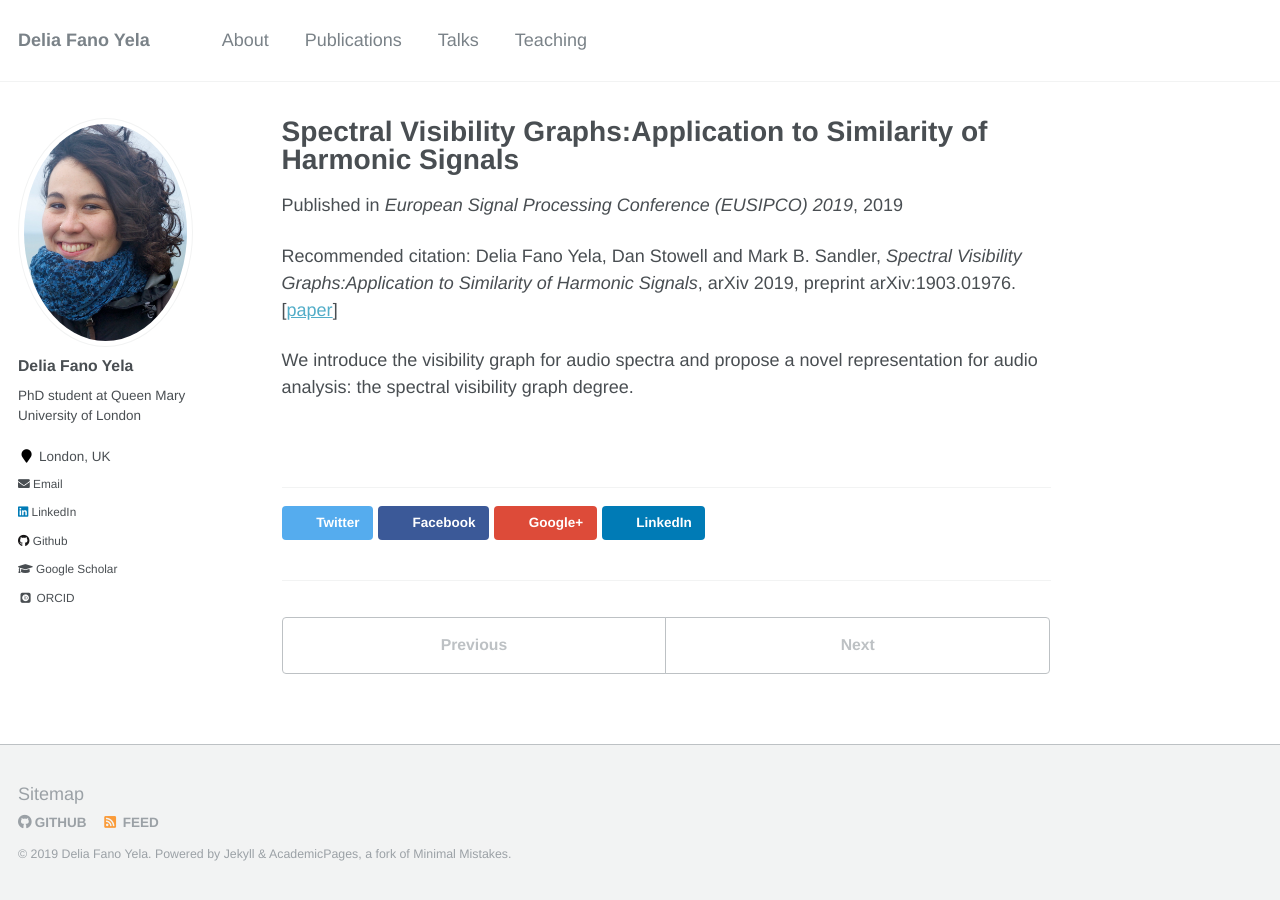
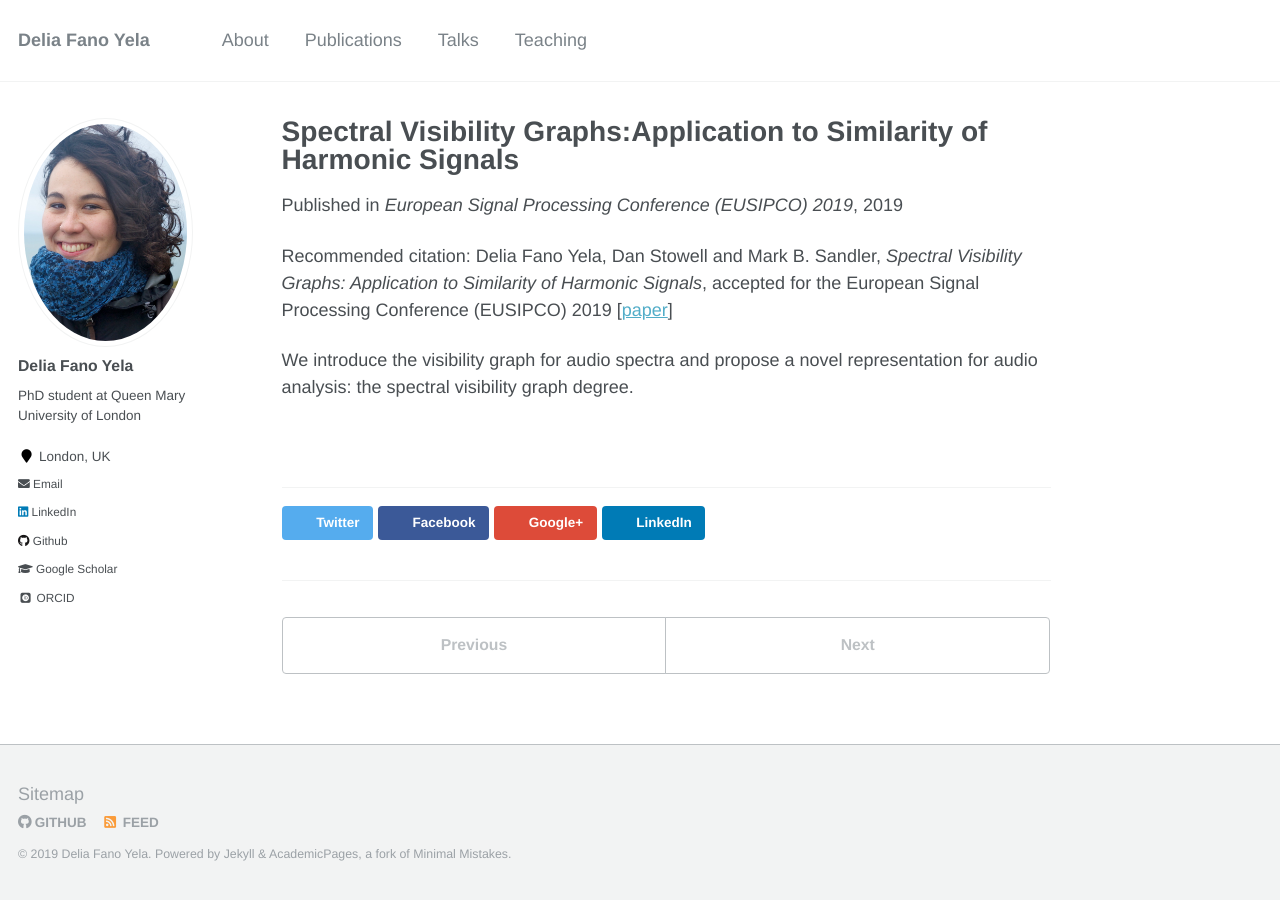
Before and after one commit to wil-j-wil/wil-j-wil2.github.io, a Jekyll site: the page built from _publications/2019-05-03-paper-title-number-1.md, in a window 1280 px wide. Built offline with Jekyll 4.4.1, drawn with Linux system fonts in a browser that asks for light colours; some web fonts are replaced.

Commit message:
citation typo

```diff
--- a/_publications/2019-05-03-paper-title-number-1.md
+++ b/_publications/2019-05-03-paper-title-number-1.md
@@ -8,6 +8,6 @@ date: 2019-05-03
 year: 2019
 venue: 'European Signal Processing Conference (EUSIPCO) 2019'
 paperurl: 'https://arxiv.org/abs/1903.01976'
-citation: 'Delia Fano Yela, Dan Stowell and Mark B. Sandler, <i>Spectral Visibility Graphs:Application to Similarity of Harmonic Signals</i>, arXiv 2019, preprint arXiv:1903.01976.'
+citation: 'Delia Fano Yela, Dan Stowell and Mark B. Sandler, <i>Spectral Visibility Graphs: Application to Similarity of Harmonic Signals</i>, accepted for the European Signal Processing Conference (EUSIPCO) 2019'
 ---
 We introduce the visibility graph for audio spectra and propose a novel representation for audio analysis: the spectral visibility graph degree.
```
